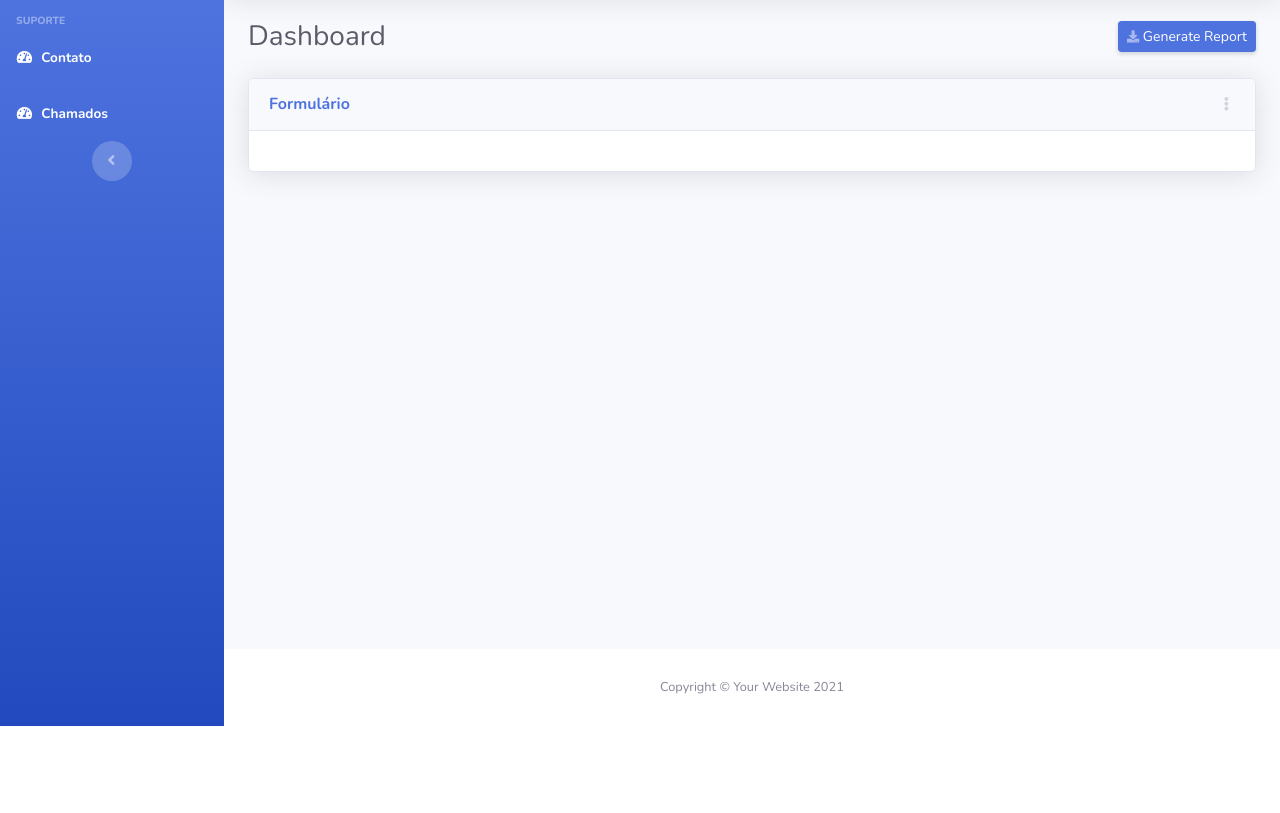
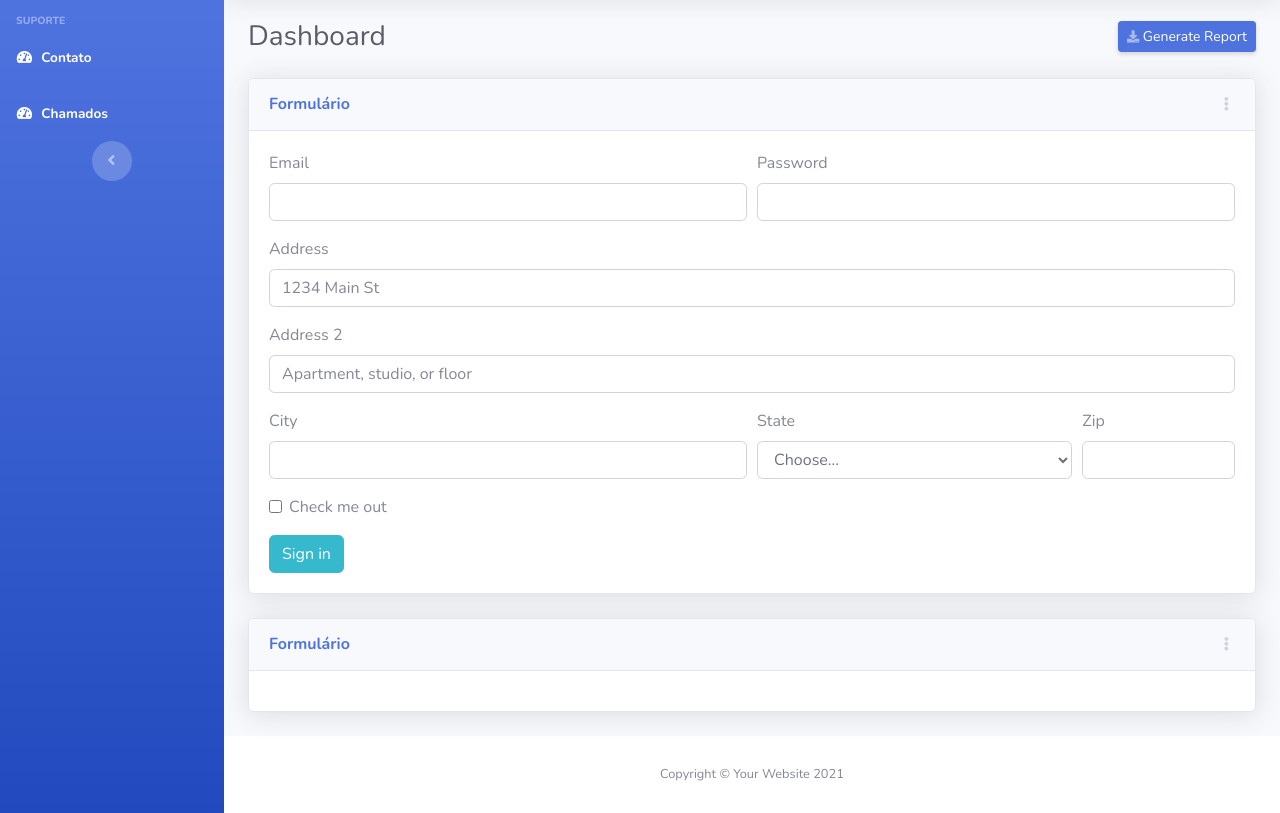
Before and after one commit to viniman/template-sbadmin2-bootstrap, a plain HTML site: page index.html in a window 1280 px wide. Shown: the part 74-887 px from the top of the page. Before the commit the page ends 800 px from the top, so only its background shows below. Drawn offline with nearby package versions, Linux system fonts and the light colour scheme.

Commit message:
add form in index page

```diff
--- a/index.html
+++ b/index.html
@@ -88,9 +88,87 @@
                                     <!-- =   FORMULÁRIO DEVE CONTER MULTIPLOS CAMPOS   = -->
                                     <!-- =    FORMULÁRIO DEVE CONTER BOTÃO DE ENVIAR   = -->
                                     <!-- =============================================== -->
+                                    <form>
+                                        <div class="form-row">
+                                            <div class="form-group col-md-6">
+                                                <label for="inputEmail4">Email</label>
+                                                <input type="email" class="form-control" id="inputEmail4">
+                                            </div>
+                                            <div class="form-group col-md-6">
+                                                <label for="inputPassword4">Password</label>
+                                                <input type="password" class="form-control" id="inputPassword4">
+                                            </div>
+                                        </div>
+                                        <div class="form-group">
+                                            <label for="inputAddress">Address</label>
+                                            <input type="text" class="form-control" id="inputAddress"
+                                                placeholder="1234 Main St">
+                                        </div>
+                                        <div class="form-group">
+                                            <label for="inputAddress2">Address 2</label>
+                                            <input type="text" class="form-control" id="inputAddress2"
+                                                placeholder="Apartment, studio, or floor">
+                                        </div>
+                                        <div class="form-row">
+                                            <div class="form-group col-md-6">
+                                                <label for="inputCity">City</label>
+                                                <input type="text" class="form-control" id="inputCity">
+                                            </div>
+                                            <div class="form-group col-md-4">
+                                                <label for="inputState">State</label>
+                                                <select id="inputState" class="form-control">
+                                                    <option selected>Choose...</option>
+                                                    <option>...</option>
+                                                </select>
+                                            </div>
+                                            <div class="form-group col-md-2">
+                                                <label for="inputZip">Zip</label>
+                                                <input type="text" class="form-control" id="inputZip">
+                                            </div>
+                                        </div>
+                                        <div class="form-group">
+                                            <div class="form-check">
+                                                <input class="form-check-input" type="checkbox" id="gridCheck">
+                                                <label class="form-check-label" for="gridCheck">
+                                                    Check me out
+                                                </label>
+                                            </div>
+                                        </div>
+                                        <button type="submit" class="btn btn-info">Sign in</button>
+                                    </form>
+
                                 </div>
                             </div>
-
+                            <div class="card shadow mb-4">
+                                <!-- Card Header - Dropdown -->
+                                <div
+                                    class="card-header py-3 d-flex flex-row align-items-center justify-content-between">
+                                    <h6 class="m-0 font-weight-bold text-primary">Formulário</h6>
+                                    <div class="dropdown no-arrow">
+                                        <a class="dropdown-toggle" href="#" role="button" id="dropdownMenuLink"
+                                            data-toggle="dropdown" aria-haspopup="true" aria-expanded="false">
+                                            <i class="fas fa-ellipsis-v fa-sm fa-fw text-gray-400"></i>
+                                        </a>
+                                        <div class="dropdown-menu dropdown-menu-right shadow animated--fade-in"
+                                            aria-labelledby="dropdownMenuLink">
+                                            <div class="dropdown-header">Dropdown Header:</div>
+                                            <a class="dropdown-item" href="#">Action</a>
+                                            <a class="dropdown-item" href="#">Another action</a>
+                                            <div class="dropdown-divider"></div>
+                                            <a class="dropdown-item" href="#">Something else here</a>
+                                        </div>
+                                    </div>
+                                </div>
+                                <!-- Card Body -->
+                                <div class="card-body">
+                                    <!-- ==+============================================= -->
+                                    <!-- = AQUI DEVE ESTAR O CÓDIGO HTML DO FORMULÁRIO = -->
+                                    <!-- =     FORMULÁRIO DEVE TER CAMPOS DIFERENTES   = -->
+                                    <!-- =   FORMULÁRIO DEVE CONTER MULTIPLOS CAMPOS   = -->
+                                    <!-- =    FORMULÁRIO DEVE CONTER BOTÃO DE ENVIAR   = -->
+                                    <!-- =============================================== -->
+                                </div>
+                            </div>
                         </div>
 
                     </div>
@@ -101,9 +179,9 @@
             </div>
             <!-- End of Main Content -->
 
-        <!-- Include Sidebar -->
-		<div data-include="components/footer.html"></div>
-		<!-- Include Sidebar -->
+            <!-- Include Sidebar -->
+            <div data-include="components/footer.html"></div>
+            <!-- Include Sidebar -->
 
         </div>
         <!-- End of Content Wrapper -->
```
